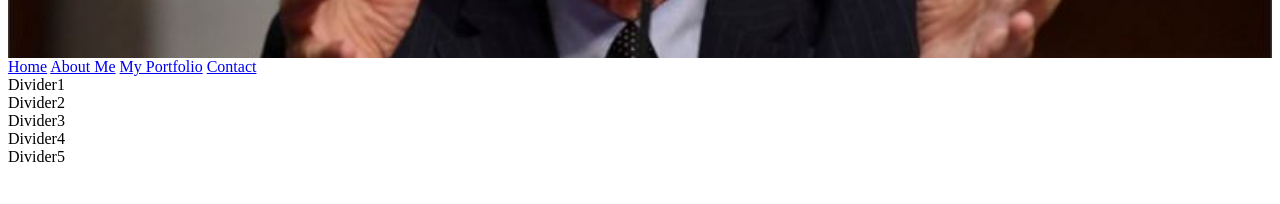
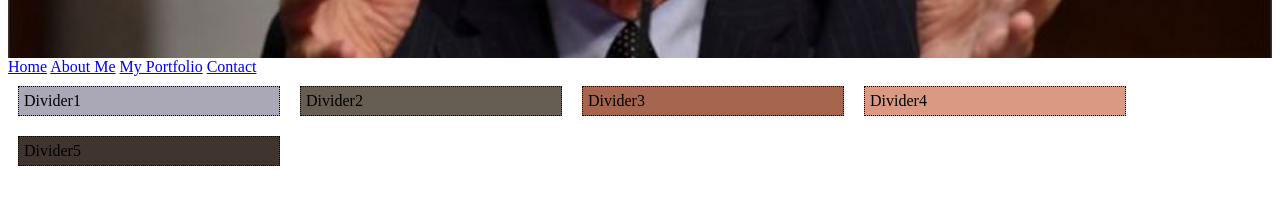
Before and after one commit to Shain-H/lab-14-site, a plain HTML site: page index.html in a window 1280 px wide. Shown: the part 190-394 px from the top of the page. Drawn offline with Linux system fonts and the light colour scheme.

Commit message:
added rules for colors in divs

```diff
--- a/style.css
+++ b/style.css
@@ -10,8 +10,9 @@ body, html {
     background-repeat: no-repeat;
     background-size: cover;
     position: relative;
-  }
+}
 
+/* Center the text over the image. */
 .hero-text {
     text-align: center;
     position: absolute;
@@ -20,3 +21,41 @@ body, html {
     transform: translate(-50%, -50%);
     color: white;
   }
+
+  div.stuff {
+    width: 250px;
+    /* height: fit-content; */
+    word-wrap: break-word;
+    overflow: auto;
+    text-align: left;
+    border-width: 1px;
+    border-style: dotted;
+    border-color: black;
+    float: left;
+    margin: 10px;
+    padding: 5px;
+}
+
+
+div#first {
+    background-color: #AAA8B6;
+}
+
+div#second {
+    background-color: #665E53;
+}
+
+div#third {
+    background-color: #A6654E;
+
+}
+
+div#fourth {
+    background-color: #D99982;
+
+}
+
+div#fifth {
+    background-color: #3F342E;
+
+}
```
